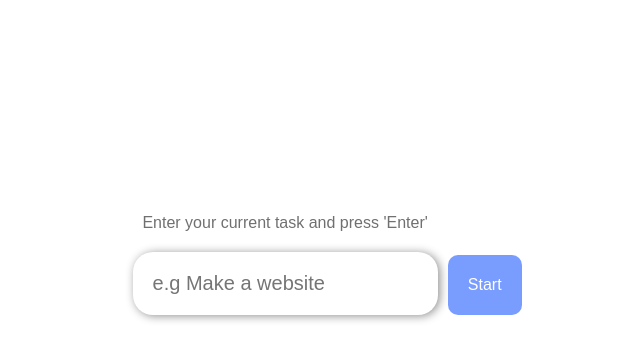
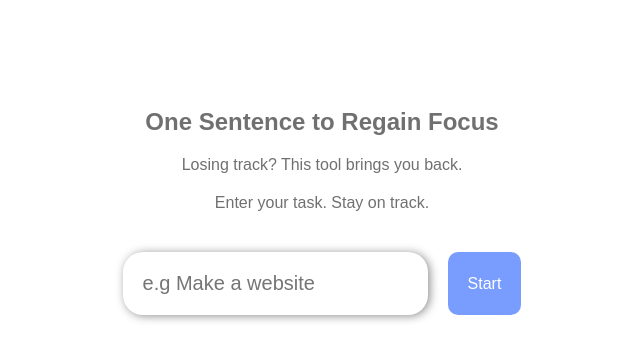
Before and after one commit to Mahmudumar/BMT_2.1, a plain HTML site: page index.html in a window 1280 px wide. Shown: the part 365-726 px from the top of the page, without its empty margins (318-958 px from the left). Drawn offline with Linux system fonts and the light colour scheme.

Commit message:
update for clarity

```diff
--- a/index.html
+++ b/index.html
@@ -15,11 +15,17 @@
             <h1>What are you working on? :)</h1>
         </div>
 
+        <div class="helper">
+            <h2>One Sentence to Regain Focus</h2>
+            <p>Losing track? This tool brings you back.
+            </p>
+            <p>
+                Enter your task. Stay on track.
+            </p>
+        </div>
         <div class="lower">
             <div class="input-area">
-                <div class="helper">
-                    <p>Enter your current task and press 'Enter'</p>
-                </div>
+
                 <div class="input">
                     <input type="text" name="task" id="task" placeholder="e.g Make a website">
                 </div>
--- a/script.js
+++ b/script.js
@@ -3,6 +3,7 @@ const bigMsg = document.querySelector(".big-msg h1")
 const input = document.querySelector("#task")
 const area = document.querySelector("body > div > div.lower")
 const helper = document.querySelector(".helper p")
+const all_helper = document.querySelector(".helper")
 const dash = document.querySelector(".dashboard")
 
 function start() {
@@ -24,6 +25,8 @@ function start() {
 
         // remove that enter shortcut
         document.removeEventListener("keypress", handleEnter)
+
+        all_helper.remove()
     } else {
         helper.style.color = 'red'
     }
--- a/style.css
+++ b/style.css
@@ -71,18 +71,32 @@ body {
 }
 
 .helper{
+    margin: 20px;
     padding: 20px;
+    display: flex;
+    flex-direction: column;
+    justify-content: space-around;
 }
+.helper h2{
+text-align: center;
+color: #707070;
 
+}
 .helper p{
     text-align: center;
     color: #707070;
+    flex: 2;
+}
+
+.helper h2,.helper p{
+    padding-top: 20px;
 }
 .actions{
+    margin-left: 20px;
     display: flex;
     justify-content: center;
-    align-items: end;
+    align-items: center;
 }
 .next{
-    height: 50%;
+    height: 100%;
 }
```
